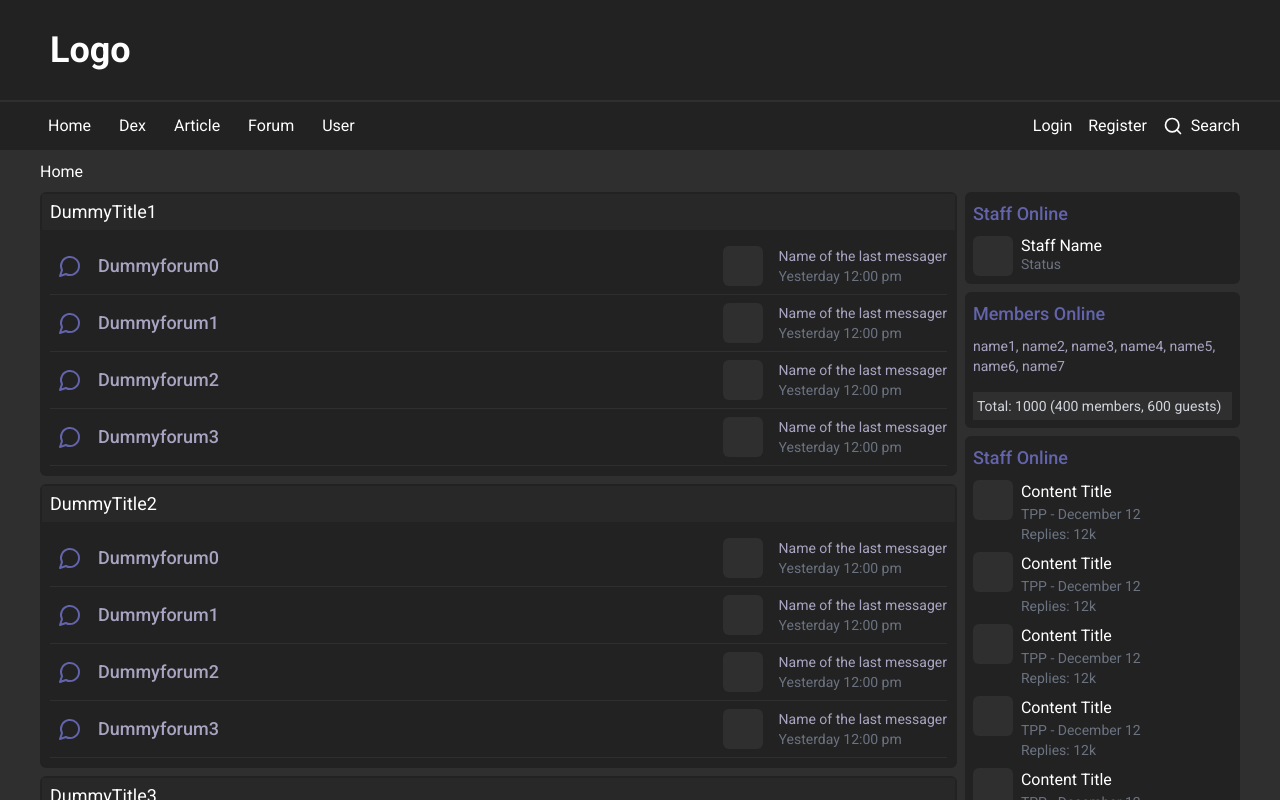
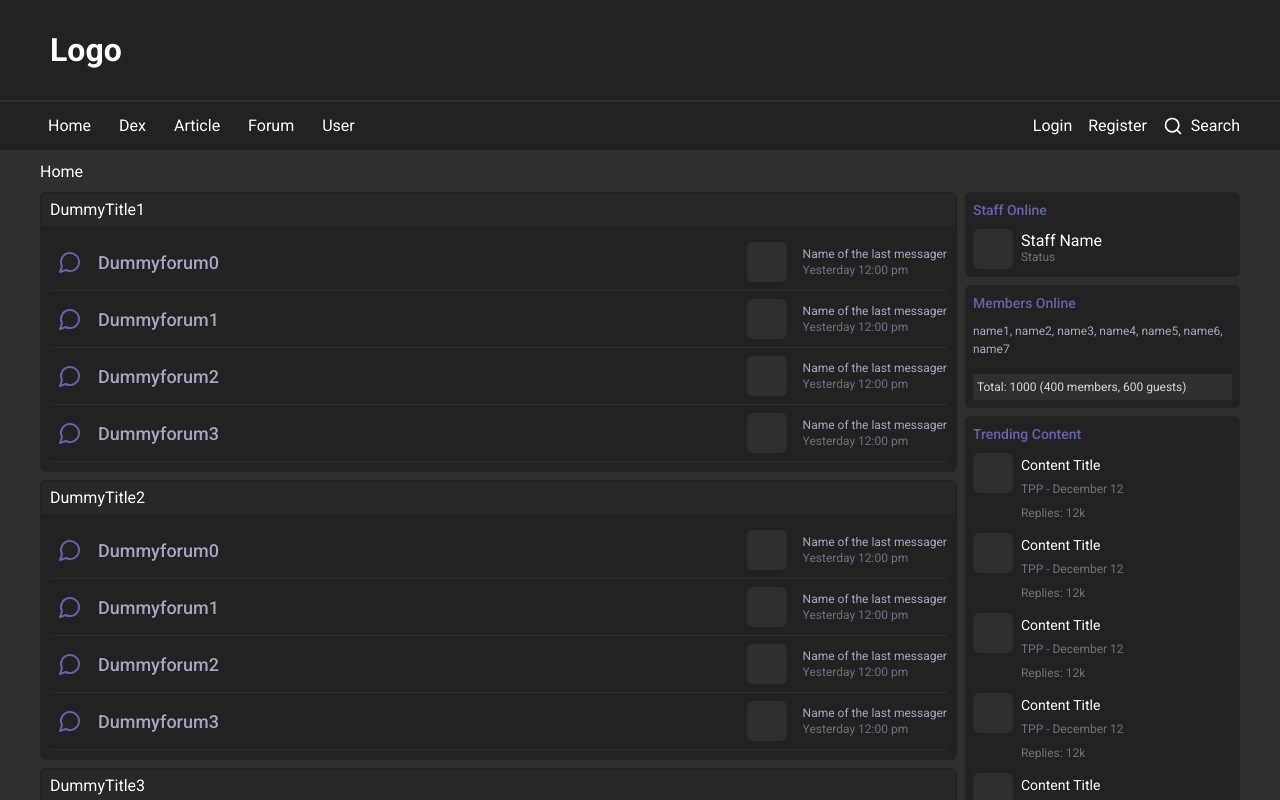
Before and after one commit to potato-lulw/forums, a React (Vite) app: page / in a window 1280 px wide. Shown: the top 800 px of the page. Built offline with nearby package versions, Linux system fonts and the light colour scheme.

Commit message:
Made the font smaller

```diff
--- a/src/myComponents/forumCard.jsx
+++ b/src/myComponents/forumCard.jsx
@@ -10,7 +10,7 @@ const ForumCard = ({ forum, isSubForum }) => {
             </div>
             <div className='flex sm:flex-row flex-col sm:justify-between items-start sm:items-center justify-start flex-1 text-myBlue2 py-2'>
                 <Link to={isSubForum ? `/forums/subforum/${forum.title}` : `/forums/${forum.title}`}>
-                    <span className='hover:text-myBlue font-medium text-lg'>{forum.title}</span>
+                    <span className='hover:text-myBlue font-medium text-xl'>{forum.title}</span>
                 </Link>
                 <div className='flex gap-2 w-fit'>
                     <div className='w-10 h-10 bg-myBg rounded-md hidden md:block'> </div>
--- a/src/myComponents/threads.jsx
+++ b/src/myComponents/threads.jsx
@@ -28,7 +28,7 @@ const Threads = ({ title }) => {
                                 <span className={`text-xs font-semibold px-2 py-1 rounded-sm`} style={{ backgroundColor: randomTag.color, color: randomTag.textColor }}>
                                     {randomTag.text}
                                 </span>
-                                <h2 className="text-base text-myBlue2">{title}</h2>
+                                <h2 className="text-lg text-myBlue2">{title}</h2>
                             </div>
                             <p className="text-xs text-gray-400">Creator - 12 Sept 2023</p>
                             <div className="md:hidden block text-xs text-gray-400">Replies 16 - Yesterday 12:00</div>
--- a/src/pages/home.jsx
+++ b/src/pages/home.jsx
@@ -33,7 +33,7 @@ const Home = () => {
                 <div className="flex flex-col gap-2 mt-2 md:w-[30%] w-full ">
                     {/* Staff Online */}
                     <div className="rounded-md bg-myBg2 p-2 ">
-                        <h2 className="text-myBlue font-medium text-lg mb-2">Staff Online</h2>
+                        <h2 className="text-myBlue font-medium text-base mb-2">Staff Online</h2>
                         <div className='flex gap-2'>
                             <div className='w-10 h-10 bg-myBg rounded-md'> </div>
                             <div className='flex flex-col justify-center leading-4'>
@@ -45,7 +45,7 @@ const Home = () => {
 
                     {/* Members Online */}
                     <div className="rounded-md bg-myBg2 p-2 ">
-                        <h2 className="text-myBlue font-medium text-lg mb-2">Members Online</h2>
+                        <h2 className="text-myBlue font-medium text-base mb-2">Members Online</h2>
                         <div className='flex gap-2 text-myBlue2 text-sm'>
                             name1, name2, name3, name4, name5, name6, name7
                         </div>
@@ -56,11 +56,11 @@ const Home = () => {
 
                     {/* Trending Content */}
                     <div className="rounded-md bg-myBg2 p-2 ">
-                        <h2 className="text-myBlue font-medium text-lg mb-2">Staff Online</h2>
+                        <h2 className="text-myBlue font-medium text-base mb-2">Trending Content</h2>
                         <div className='flex gap-2 mb-2'>
                             <div className='w-10 h-10 bg-myBg rounded-md'> </div>
                             <div className='flex flex-col justify-center leading-6'>
-                                <p>Content Title</p>
+                                <p className="text-base">Content Title</p>
                                 <p className='text-gray-500 text-sm'>TPP - December 12</p>
                                 <p className='text-gray-500 text-sm'>Replies: 12k</p>
                             </div>
@@ -68,7 +68,7 @@ const Home = () => {
                         <div className='flex gap-2 mb-2'>
                             <div className='w-10 h-10 bg-myBg rounded-md'> </div>
                             <div className='flex flex-col justify-center leading-6'>
-                                <p>Content Title</p>
+                                <p className="text-base">Content Title</p>
                                 <p className='text-gray-500 text-sm'>TPP - December 12</p>
                                 <p className='text-gray-500 text-sm'>Replies: 12k</p>
                             </div>
@@ -76,7 +76,7 @@ const Home = () => {
                         <div className='flex gap-2 mb-2'>
                             <div className='w-10 h-10 bg-myBg rounded-md'> </div>
                             <div className='flex flex-col justify-center leading-6'>
-                                <p>Content Title</p>
+                                <p className="text-base">Content Title</p>
                                 <p className='text-gray-500 text-sm'>TPP - December 12</p>
                                 <p className='text-gray-500 text-sm'>Replies: 12k</p>
                             </div>
@@ -84,7 +84,7 @@ const Home = () => {
                         <div className='flex gap-2 mb-2'>
                             <div className='w-10 h-10 bg-myBg rounded-md'> </div>
                             <div className='flex flex-col justify-center leading-6'>
-                                <p>Content Title</p>
+                                <p className="text-base">Content Title</p>
                                 <p className='text-gray-500 text-sm'>TPP - December 12</p>
                                 <p className='text-gray-500 text-sm'>Replies: 12k</p>
                             </div>
@@ -92,7 +92,7 @@ const Home = () => {
                         <div className='flex gap-2 mb-2'>
                             <div className='w-10 h-10 bg-myBg rounded-md'> </div>
                             <div className='flex flex-col justify-center leading-6'>
-                                <p>Content Title</p>
+                                <p className="text-base">Content Title</p>
                                 <p className='text-gray-500 text-sm'>TPP - December 12</p>
                                 <p className='text-gray-500 text-sm'>Replies: 12k</p>
                             </div>
--- a/tailwind.config.js
+++ b/tailwind.config.js
@@ -7,6 +7,23 @@ export default {
 	],
 	theme: {
 		extend: {
+			fontSize: {
+				xs: '0.6875rem',   // 11px (previously 12px)
+				sm: '0.75rem',     // 12px (previously 14px)
+				base: '0.875rem',  // 14px (previously 16px)
+				lg: '1rem',        // 16px (previously 18px)
+				xl: '1.125rem',    // 18px (previously 20px)
+				'2xl': '1.375rem', // 22px (previously 24px)
+				'3xl': '1.625rem', // 26px (previously 30px)
+				'4xl': '2rem',     // 32px (previously 36px)
+				'5xl': '2.5rem',   // 40px (previously 48px)
+				'6xl': '3.5rem',   // 56px (previously 64px)
+				'7xl': '4.5rem',   // 72px (previously 80px)
+				'8xl': '5.5rem',   // 88px (previously 96px)
+				'9xl': '7rem',     // 112px (previously 128px)
+				'10xl': '9rem'     // 144px (previously 160px)
+			},
+
 			borderRadius: {
 				lg: 'var(--radius)',
 				md: 'calc(var(--radius) - 2px)',
```
